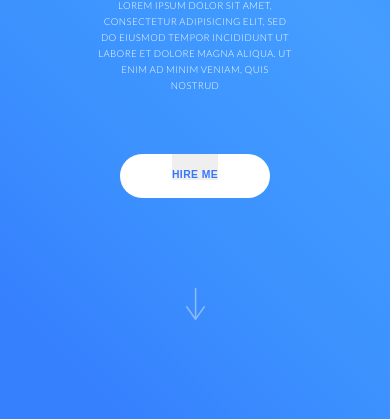
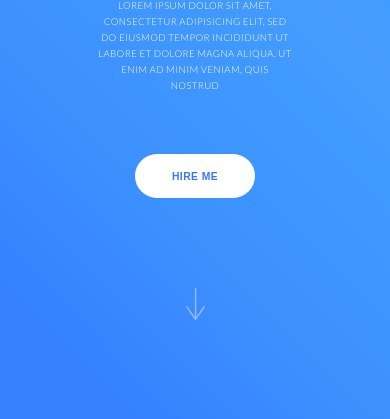
Before and after one commit to beetroot-fe/template-monsters, a plain HTML site: page index.html in a window 390 px wide. Shown: the part 425-844 px from the top of the page. Drawn offline with nearby package versions, Linux system fonts and the light colour scheme; files that its build step writes are made by us from their sources.

Commit message:
Fix and adapt button

```diff
--- a/scss/_common.scss
+++ b/scss/_common.scss
@@ -34,12 +34,19 @@
   text-align: center;
 
   &__btn {
+    height: 100%;
     border: none;
     color: $base-color;
+    background-color: #fff;
     font-size: 1.3rem;
     font-weight: bold;
     text-transform: uppercase;
     letter-spacing: 0.4px;
-    padding-top: 15px;
    }
   }
+
+  @media screen and (max-width: 500px) {
+    .button {
+      width: 120px;
+    }
+  }
```
